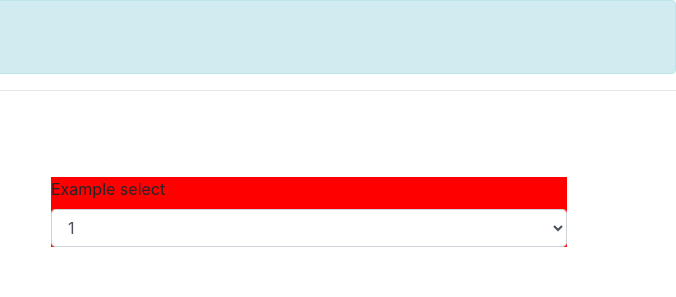
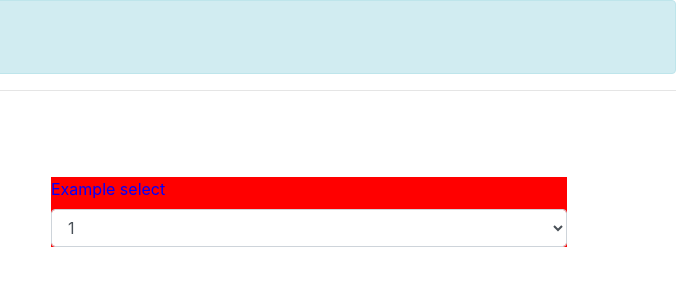
Before and after one commit to paredesivan/clase3, a plain HTML site: page index.html in a window 1280 px wide. Shown: the top 297 px of the page, 604-1280 px from the left. Drawn offline with Linux system fonts and the light colour scheme.

Commit message:
cambio de nombre de commit

```diff
--- a/assets/css/style.css
+++ b/assets/css/style.css
@@ -1,3 +1,7 @@
 .pepe{
 	background-color: red
 }
+
+.claseRama{
+	color:blue;
+}
--- a/index.html
+++ b/index.html
@@ -20,7 +20,7 @@
      </div>
      <div class="col-md-5">
         <form action="">
-          <div class="form-group pepe">
+          <div class="form-group pepe claseRama">
             <label for="exampleFormControlSelect1">Example select</label>
             <select class="form-control" id="exampleFormControlSelect1">
               <option>1</option>
```
